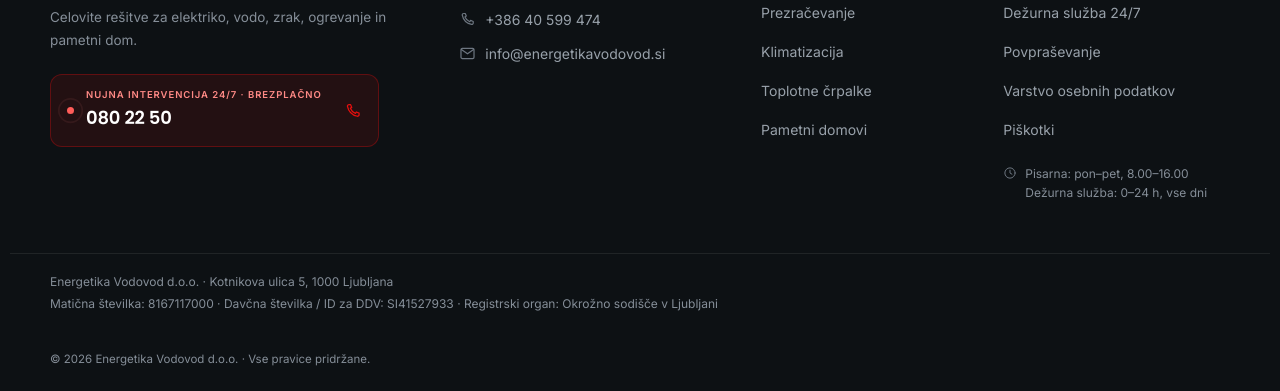
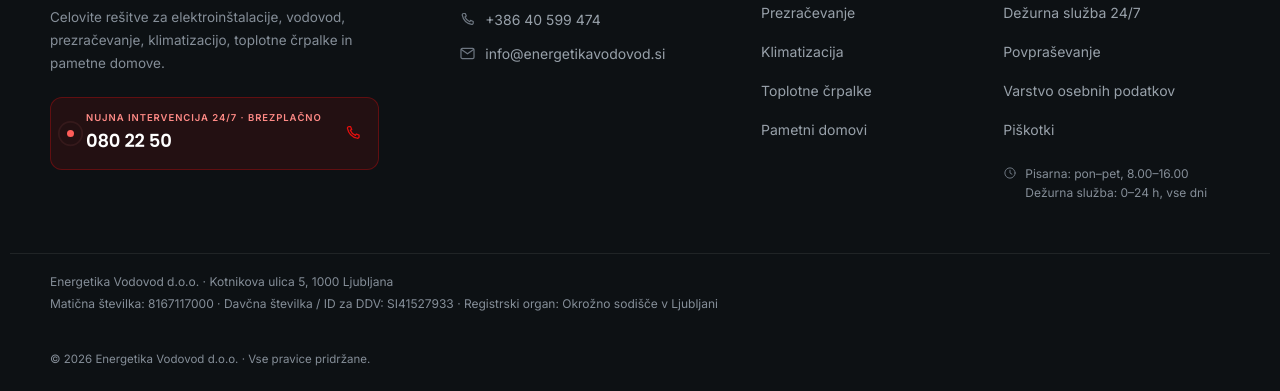
Before and after one commit to mikey-dev404/energetika-vodovod-prototype, a plain HTML site: page dezurna-sluzba.html in a window 1280 px wide. Shown: the part 2468-2859 px from the top of the page. Drawn offline with Linux system fonts and the light colour scheme.

Commit message:
Align footer service list with all six services

```diff
--- a/dezurna-sluzba.html
+++ b/dezurna-sluzba.html
@@ -314,7 +314,7 @@
         <img src="assets/img/logo-white.png" alt="Energetika Vodovod" width="699" height="96" loading="lazy">
       </a>
       <p>Družba za izvajanje strokovnih nalog na področju energetike in vodovoda, d.o.o.</p>
-      <p class="footer__tagline">Celovite rešitve za elektriko, vodo, zrak, ogrevanje in pametni dom.</p>
+      <p class="footer__tagline">Celovite rešitve za elektroinštalacije, vodovod, prezračevanje, klimatizacijo, toplotne črpalke in pametne domove.</p>
       <a class="footer__emergency" href="tel:0802250">
         <span class="live-dot live-dot--light" aria-hidden="true"></span>
         <span>
```
Also changed, not shown: index.html (+1 -1 lines), kontakt.html (+1 -1 lines), o-nas.html (+1 -1 lines), reference.html (+1 -1 lines), storitve/elektroinstalacije.html (+1 -1 lines), storitve/index.html (+1 -1 lines), storitve/klimatizacija.html (+1 -1 lines), storitve/pametni-domovi.html (+1 -1 lines), storitve/prezracevanje.html (+1 -1 lines), storitve/toplotne-crpalke.html (+1 -1 lines), storitve/vodovod.html (+1 -1 lines), zasebnost.html (+1 -1 lines).
